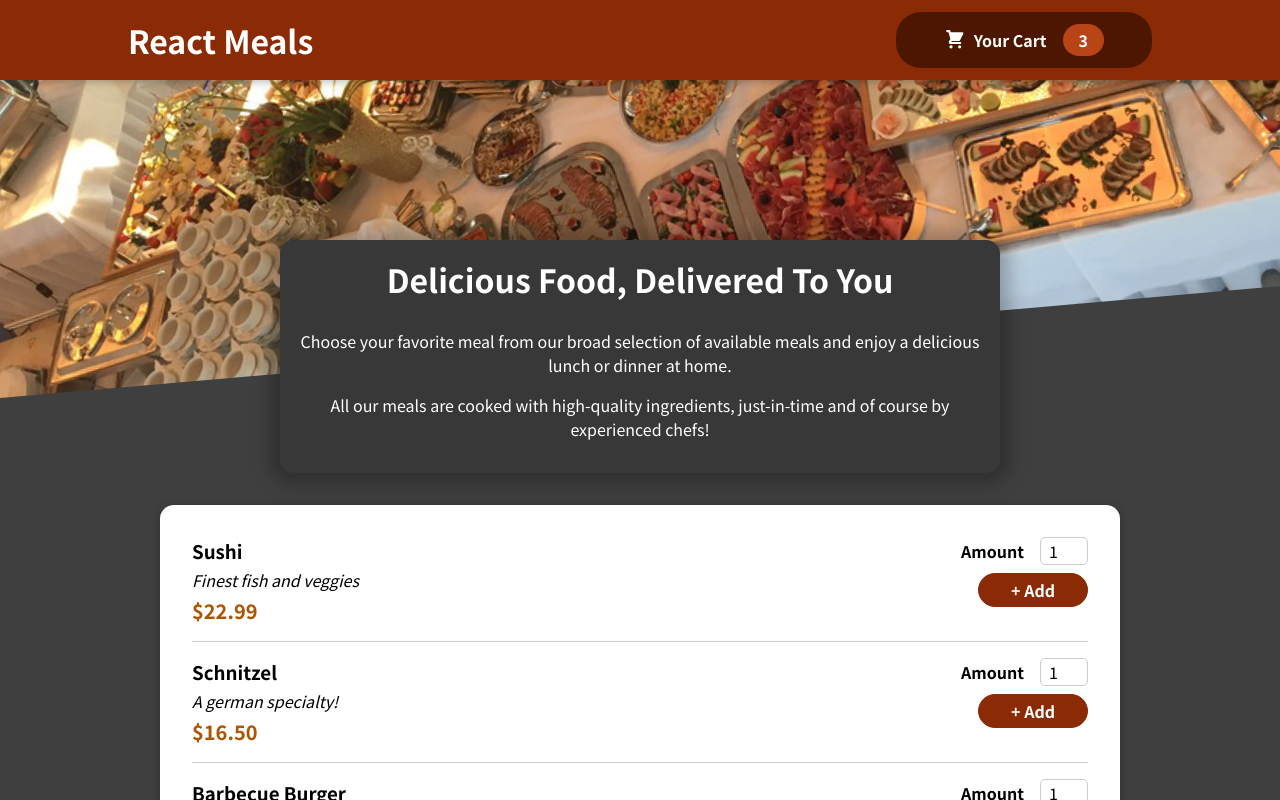
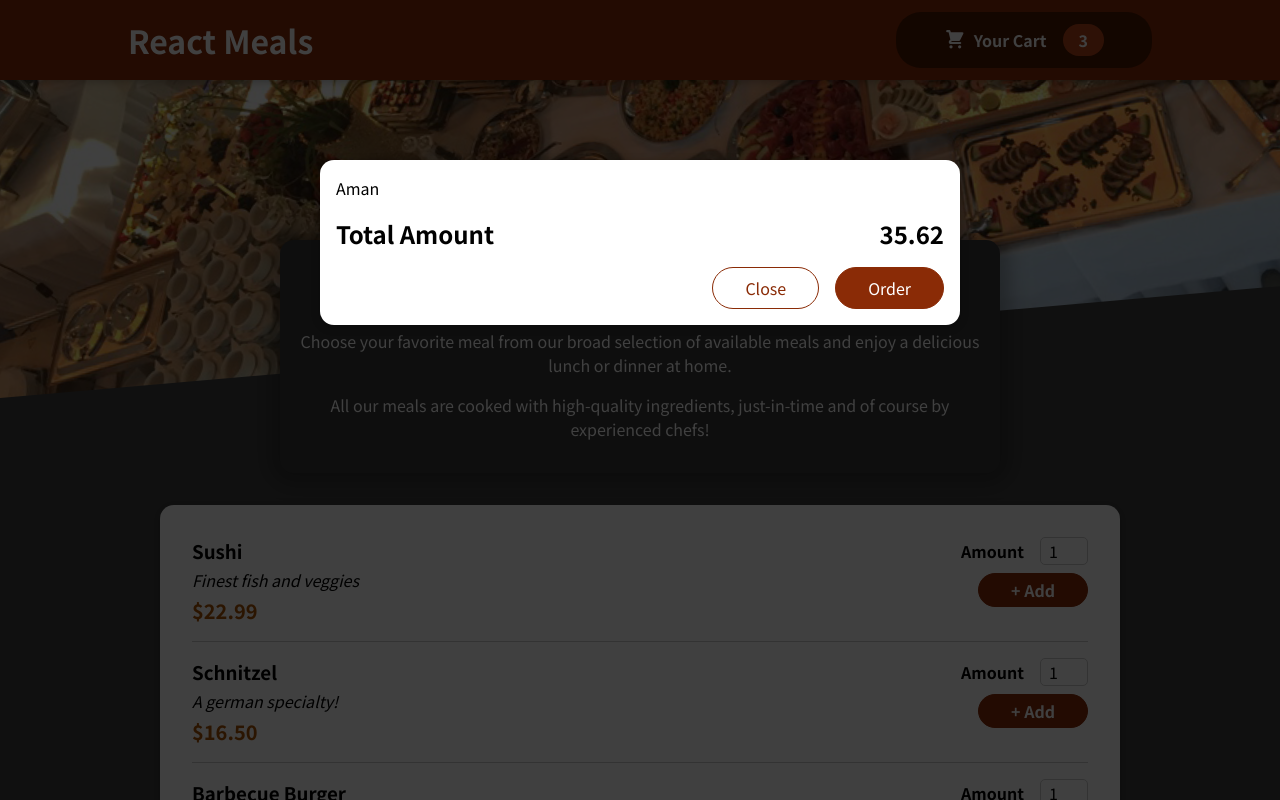
Before and after one commit to Aman-Mandal/Food-Cart, a JavaScript app: page / in a window 1280 px wide. Shown: the top 800 px of the page. Built offline with nearby package versions, Linux system fonts and the light colour scheme.

Commit message:
Modal added

```diff
--- a/public/index.html
+++ b/public/index.html
@@ -28,6 +28,7 @@
   </head>
   <body>
     <noscript>You need to enable JavaScript to run this app.</noscript>
+    <div id="overlays"></div>
     <div id="root"></div>
     <!--
       This HTML file is a template.
--- a/src/App.js
+++ b/src/App.js
@@ -1,11 +1,15 @@
+import Cart from './Components/Cart/Cart'
 import Header from './Components/Layouts/Header'
 import Meals from './Components/Meals/Meals'
 
 function App() {
   return (
     <>
+      <Cart />
       <Header />
-      <Meals />
+      <main>
+        <Meals />
+      </main>
     </>
   )
 }
--- a/src/Components/Cart/Cart.js
+++ b/src/Components/Cart/Cart.js
@@ -1,3 +1,4 @@
+import Modal from '../UI/Modal'
 import styles from './Cart.module.css'
 
 const Cart = () => {
@@ -10,7 +11,7 @@
   )
 
   return (
-    <div>
+    <Modal>
       {cartitems}
       <div className={styles.total}>
         <span>Total Amount</span>
@@ -20,7 +21,7 @@
         <button className={styles['button--alt']}>Close</button>
         <button className={styles.button}>Order</button>
       </div>
-    </div>
+    </Modal>
   )
 }
 
--- /dev/null
+++ b/src/Components/UI/Modal.js
@@ -0,0 +1,30 @@
+import styles from './Modal.module.css'
+import ReactDOM from 'react-dom'
+
+const Backdrop = props => {
+  return <div className={styles.backdrop} />
+}
+
+const ModalOverlay = props => {
+  return (
+    <div className={styles.modal}>
+      <div className={styles.content}>{props.children}</div>
+    </div>
+  )
+}
+
+const portalElement = document.getElementById('overlays')
+
+const Modal = props => {
+  return (
+    <>
+      {ReactDOM.createPortal(<Backdrop />, portalElement)}
+      {ReactDOM.createPortal(
+        <ModalOverlay>{props.children}</ModalOverlay>,
+        portalElement
+      )}
+    </>
+  )
+}
+
+export default Modal
--- /dev/null
+++ b/src/Components/UI/Modal.module.css
@@ -0,0 +1,40 @@
+.backdrop {
+  position: fixed;
+  top: 0;
+  left: 0;
+  width: 100%;
+  height: 100vh;
+  z-index: 20;
+  background-color: rgba(0, 0, 0, 0.75);
+}
+
+.modal {
+  position: fixed;
+  top: 20vh;
+  left: 5%;
+  width: 90%;
+  background-color: white;
+  padding: 1rem;
+  border-radius: 14px;
+  box-shadow: 0 2px 8px rgba(0, 0, 0, 0.25);
+  z-index: 30;
+  animation: slide-down 300ms ease-out forwards;
+}
+
+@media (min-width: 768px) {
+  .modal {
+    width: 40rem;
+    left: calc(50% - 20rem);
+  }
+}
+
+@keyframes slide-down {
+  from {
+    opacity: 0;
+    transform: translateY(-3rem);
+  }
+  to {
+    opacity: 1;
+    transform: translateY(0);
+  }
+}
```
Also changed, not shown: 1 other file (tests, documents, lock files or other folders).
